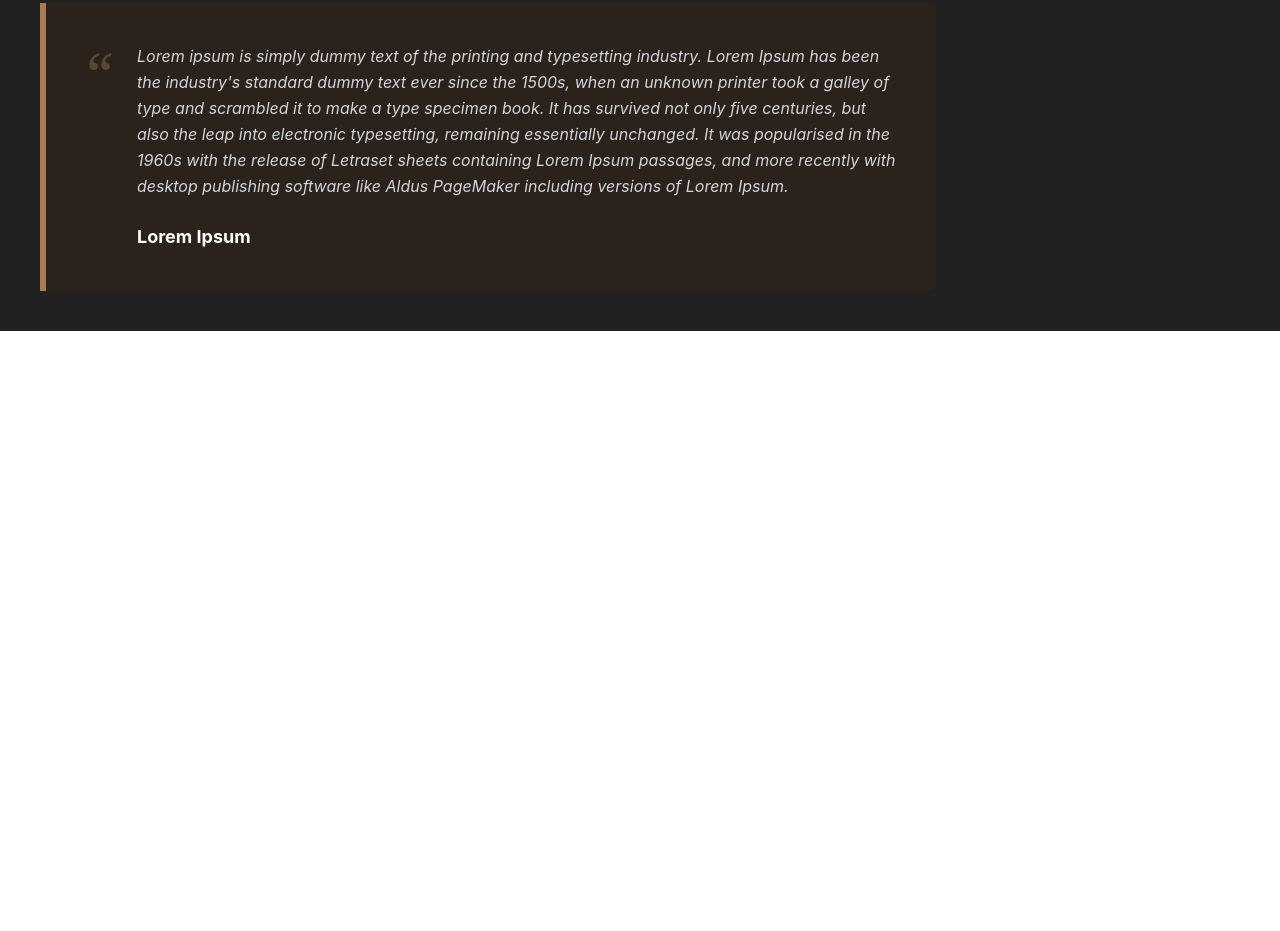
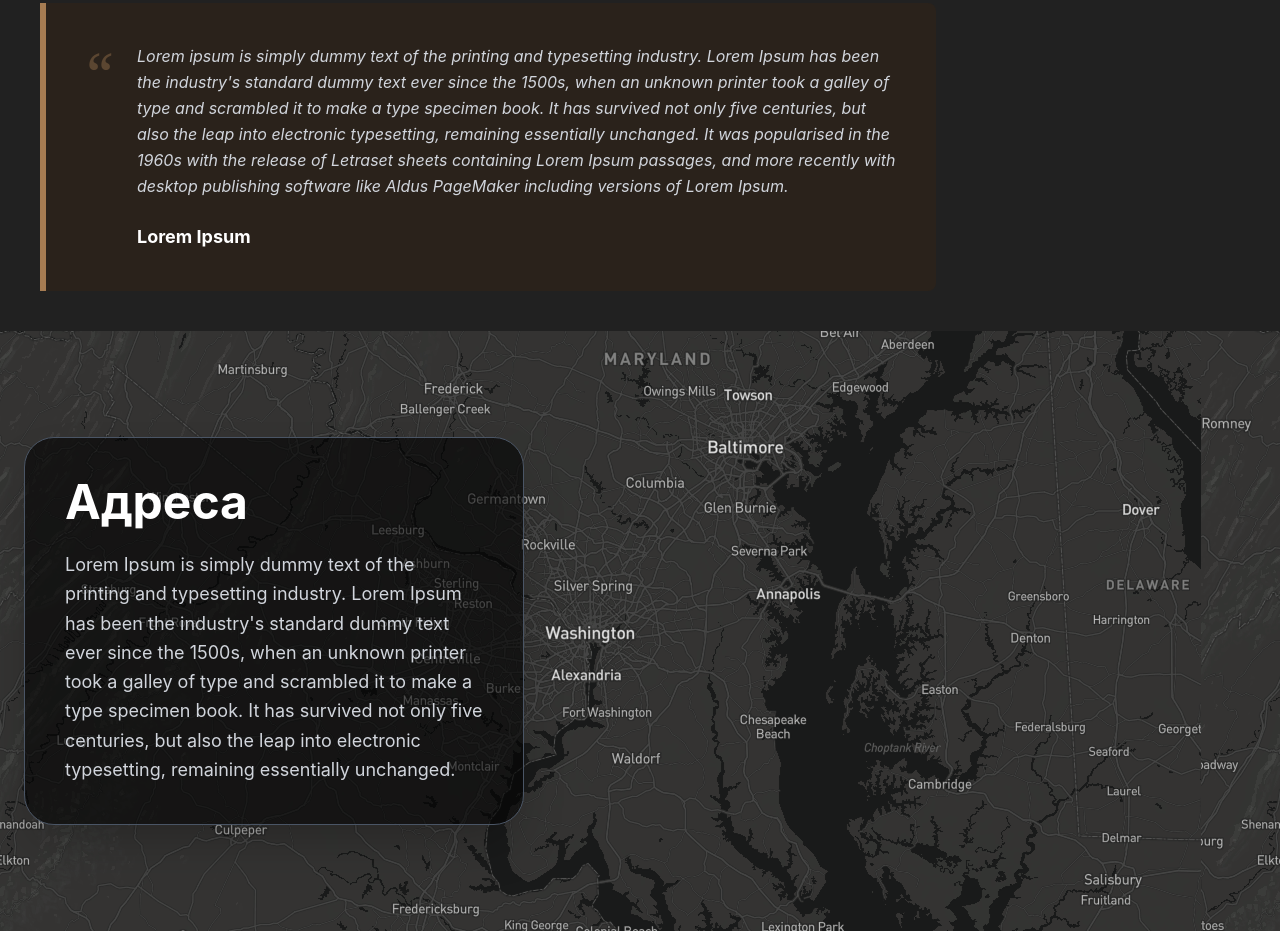
Before and after one commit to dilovar6666/dzweek3.2, a website: page index.html in a window 1280 px wide. Shown: the part 2771-3702 px from the top of the page. Before the commit the page ends 3102 px from the top, so only its background shows below. Drawn offline with nearby package versions, Linux system fonts and the light colour scheme; files that its build step writes are made by us from their sources.

Commit message:
add section3

```diff
--- a/index.html
+++ b/index.html
@@ -306,6 +306,29 @@
          </div>
       </div>
    </section>
+
+
+   <section
+      class="relative h-[600px] w-full bg-[url(../forimg/bg2.png)] bg-cover bg-center flex items-center">
+
+      <div class="absolute inset-0 "></div>
+
+      <div class="container mx-auto px-6 relative z-10">
+
+         <div
+            class="max-w-[500px] bg-[#00000099] border border-gray-600 p-10 rounded-[30px] shadow-2xl">
+            <h2 class="text-white text-5xl font-bold mb-6">Адреса</h2>
+
+            <p class="text-gray-300 text-lg leading-relaxed">
+               Lorem Ipsum is simply dummy text of the printing and typesetting industry. Lorem Ipsum has been the
+               industry's standard dummy text ever since the 1500s, when an unknown printer took a galley of type and
+               scrambled it to make a type specimen book. It has survived not only five centuries, but also the leap
+               into electronic typesetting, remaining essentially unchanged.
+            </p>
+         </div>
+
+      </div>
+   </section>
 </body>
 
 </html>
```
Also changed, not shown: forimg/bg2.png (added).
